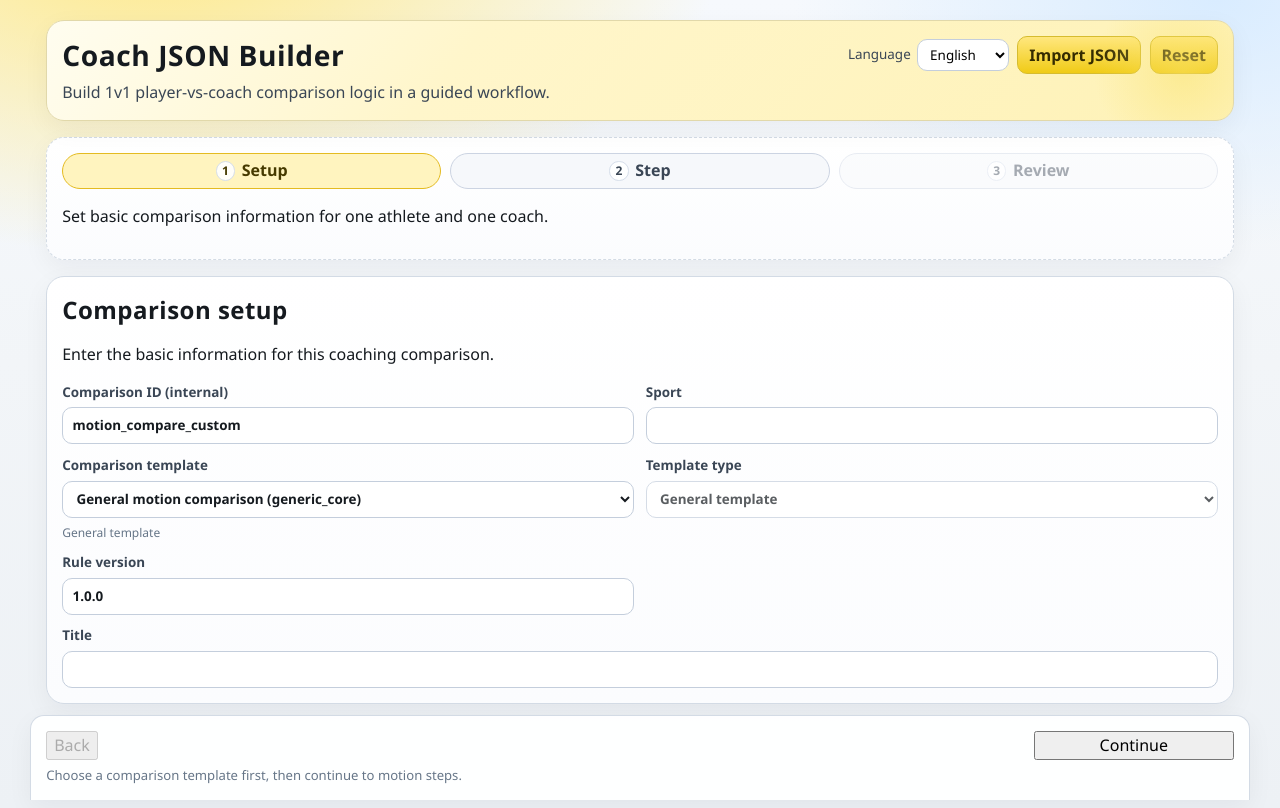
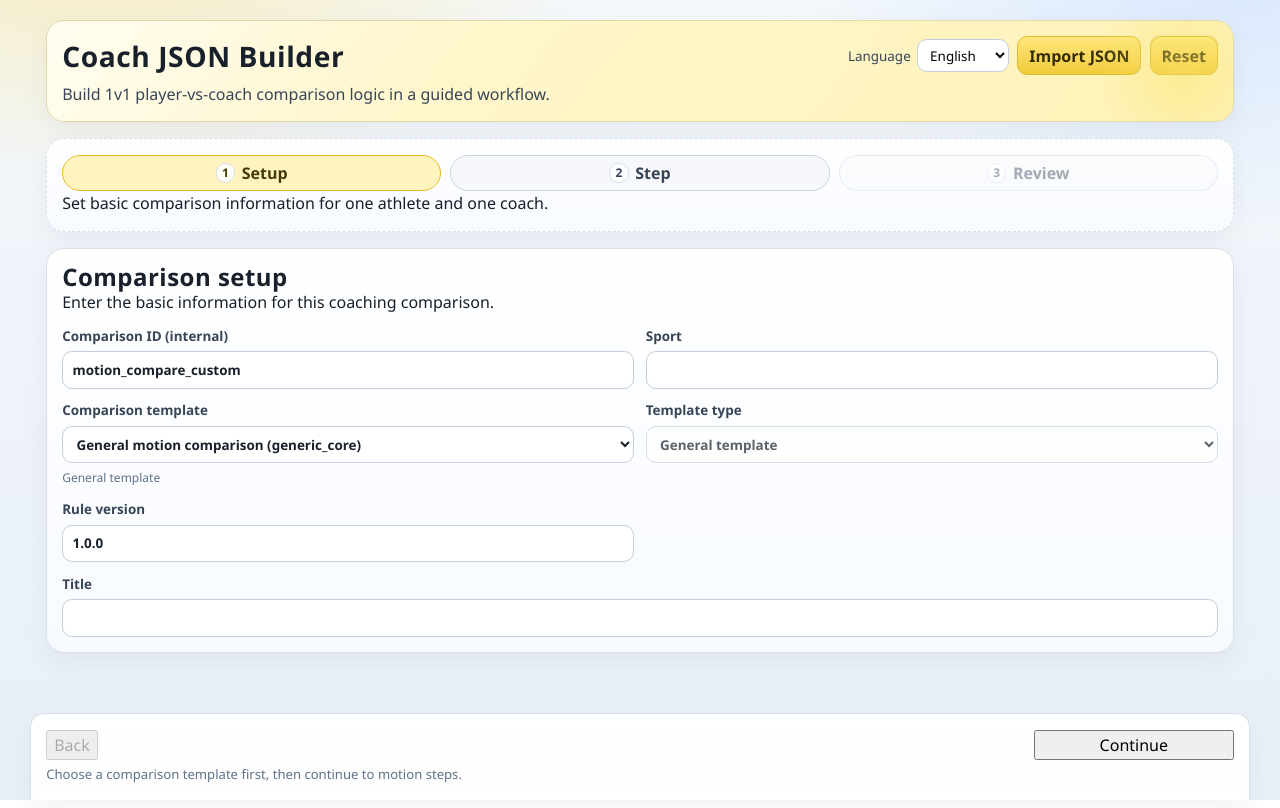
Before and after one commit to gakiw0/SOP-Generalization, a React (Vite) app in the folder ui/: page / in a window 1280 px wide. Built offline with nearby package versions, Linux system fonts and the light colour scheme.

Commit message:
update: define calm-pro visual tokens and base typography scale

```diff
--- a/ui/src/index.css
+++ b/ui/src/index.css
@@ -1,18 +1,30 @@
 :root {
-  --ink-900: #151a1f;
-  --ink-700: #3a4655;
-  --ink-500: #667688;
-  --line: #d3dbe5;
-  --surface: #fbfcfe;
+  --ink-900: #17202b;
+  --ink-700: #374557;
+  --ink-500: #5f7188;
+  --ink-350: #8898ab;
+  --line: #d7e0ea;
+  --line-strong: #c4cfdd;
+  --surface: #f7faff;
+  --surface-soft: #f1f6fd;
   --surface-strong: #ffffff;
-  --brand: #f0cb16;
-  --brand-deep: #e4b300;
+  --brand: #f2cb3b;
+  --brand-deep: #e3b320;
+  --brand-ink: #3f3100;
   --ok: #0f7f45;
   --error: #aa2035;
-  --focus: #1f6fd6;
+  --warn: #c27500;
+  --focus: #2a70d2;
+  --radius-sm: 10px;
+  --radius-md: 14px;
+  --radius-lg: 18px;
+  --radius-xl: 24px;
+  --shadow-soft: 0 10px 26px rgba(27, 40, 58, 0.07);
+  --shadow-panel: 0 14px 34px rgba(24, 34, 50, 0.08);
+  --shadow-strong: 0 20px 46px rgba(19, 29, 44, 0.12);
 
   font-family: 'IBM Plex Sans', 'Segoe UI', sans-serif;
-  line-height: 1.45;
+  line-height: 1.5;
   font-weight: 400;
   color: var(--ink-900);
   font-synthesis: none;
@@ -21,7 +33,9 @@
   -moz-osx-font-smoothing: grayscale;
 }
 
-* {
+*,
+*::before,
+*::after {
   box-sizing: border-box;
 }
 
@@ -30,9 +44,9 @@ body {
   min-width: 320px;
   min-height: 100vh;
   background:
-    radial-gradient(60rem 35rem at 12% -10%, #ffe882 0%, transparent 60%),
-    radial-gradient(48rem 28rem at 95% 0%, #d9ecff 0%, transparent 55%),
-    linear-gradient(180deg, #f6f9fd 0%, #f2f5f8 45%, #edf1f5 100%);
+    radial-gradient(56rem 32rem at 8% -14%, rgba(251, 220, 112, 0.53) 0%, transparent 58%),
+    radial-gradient(48rem 30rem at 97% -6%, rgba(188, 214, 255, 0.52) 0%, transparent 57%),
+    linear-gradient(180deg, #f4f8fc 0%, #edf3f9 47%, #e8eff6 100%);
   color: var(--ink-900);
 }
 
@@ -40,8 +54,14 @@ h1,
 h2,
 h3,
 h4 {
+  margin: 0;
   font-family: 'Barlow Condensed', 'Segoe UI', sans-serif;
   letter-spacing: 0.02em;
+  line-height: 1.1;
+}
+
+p {
+  margin: 0;
 }
 
 button,
@@ -55,6 +75,10 @@ button {
   cursor: pointer;
 }
 
+button:disabled {
+  cursor: not-allowed;
+}
+
 button:focus-visible,
 input:focus-visible,
 select:focus-visible,
```
